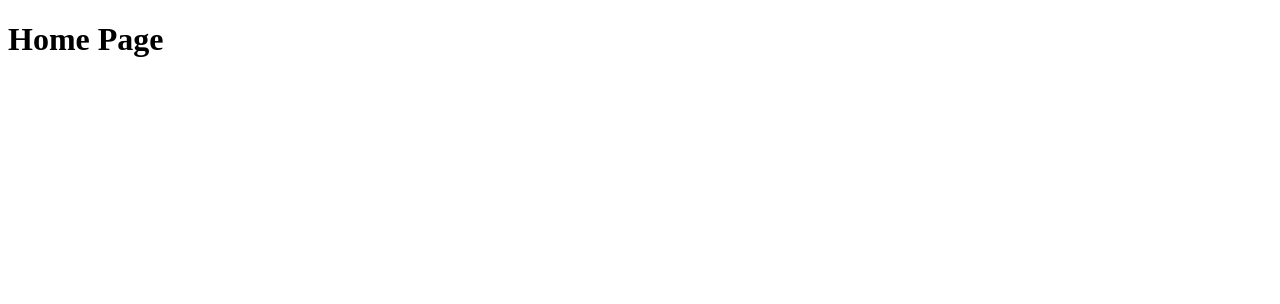
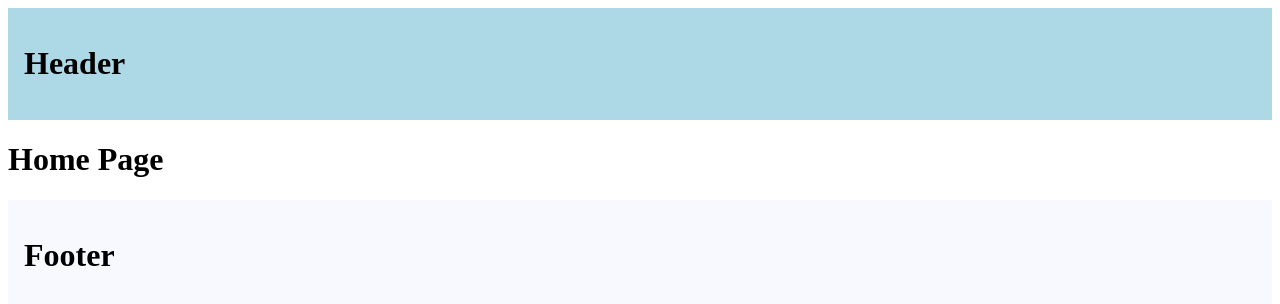
Before and after one commit to GeoffreyOnyigwaMatieso/NextJsGarage, a Next.js app: page / in a window 1280 px wide. Shown: the top 304 px of the page. Built offline with nearby package versions, Linux system fonts and the light colour scheme.

Commit message:
Setting layouts

```diff
--- a/src/app/layout.tsx
+++ b/src/app/layout.tsx
@@ -10,7 +10,15 @@
 }) {
   return (
     <html lang="en">
-      <body>{children}</body>
+      <body>
+        <header  style={{ backgroundColor: 'lightblue',padding: "1rem",}}>
+          <h1>Header</h1>
+        </header>
+        {children}
+        <footer style={{ backgroundColor: 'ghostwhite', padding: "1rem",}}>
+          <h1>Footer</h1>
+        </footer>
+      </body>
     </html>
   )
 }
```
